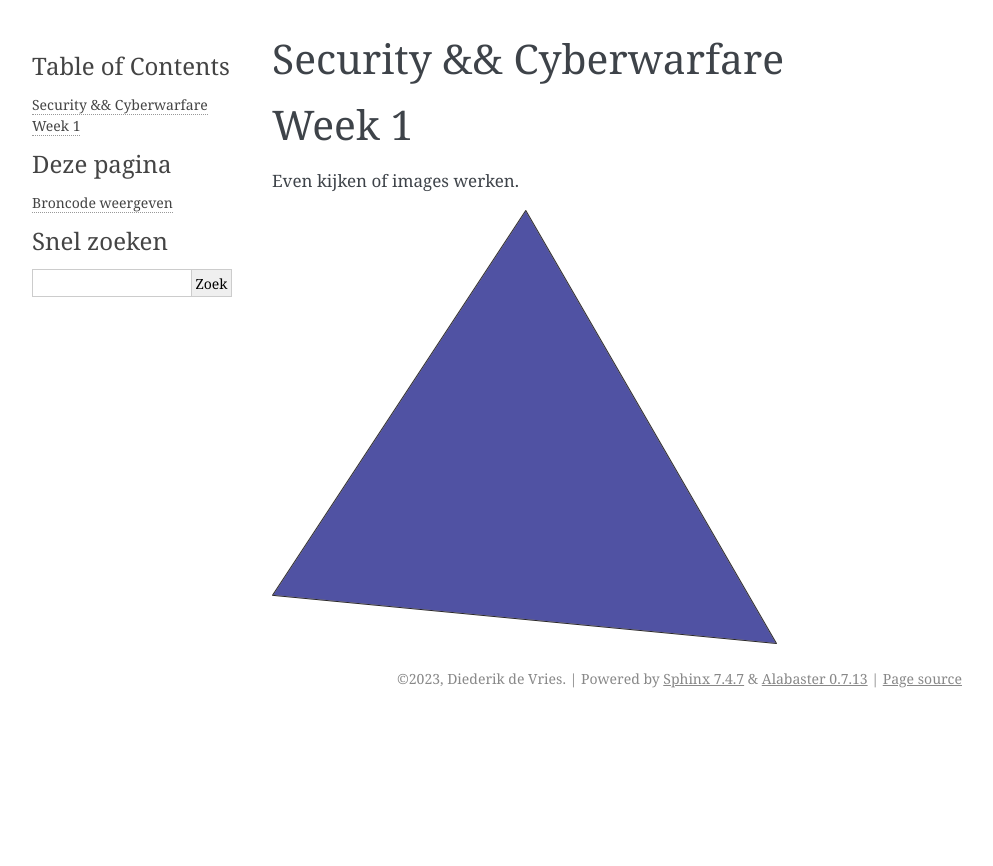
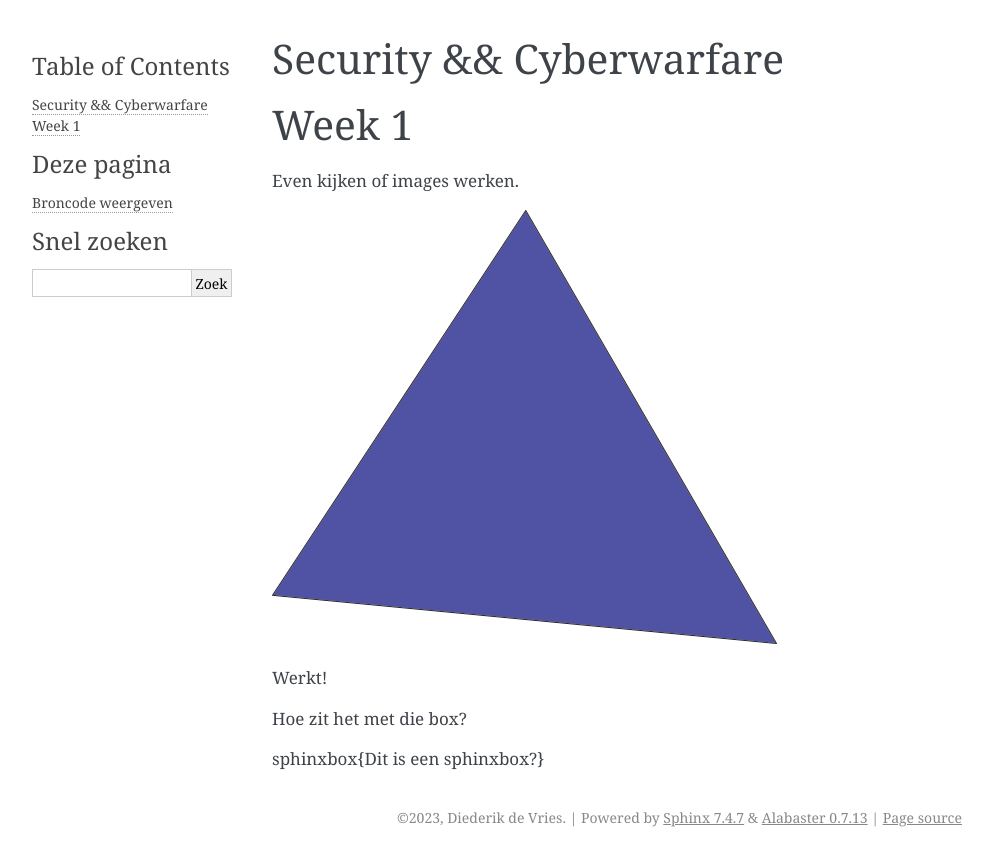
Before and after one commit to diederiknl/bookmaker, a Sphinx documentation site: the page built from source/index.rst, in a window 1280 px wide. Shown: the top 866 px of the page, without its empty margins (148-1141 px from the left). Built offline with Sphinx 7.4.7, drawn with Linux system fonts in a browser that asks for light colours.

Commit message:
Wat doet een Sphinxbox?

```diff
--- a/source/index.rst
+++ b/source/index.rst
@@ -16,6 +16,12 @@ Even kijken of images werken.
 
 .. image:: week_1/image.png
 
+Werkt!
+
+Hoe zit het met die box?
+
+\sphinxbox{Dit is een sphinxbox?}
+
 .. * :ref:`genindex`
 .. * :ref:`modindex`
 .. * :ref:`search`
```
Also changed, not shown: 1 other file.
